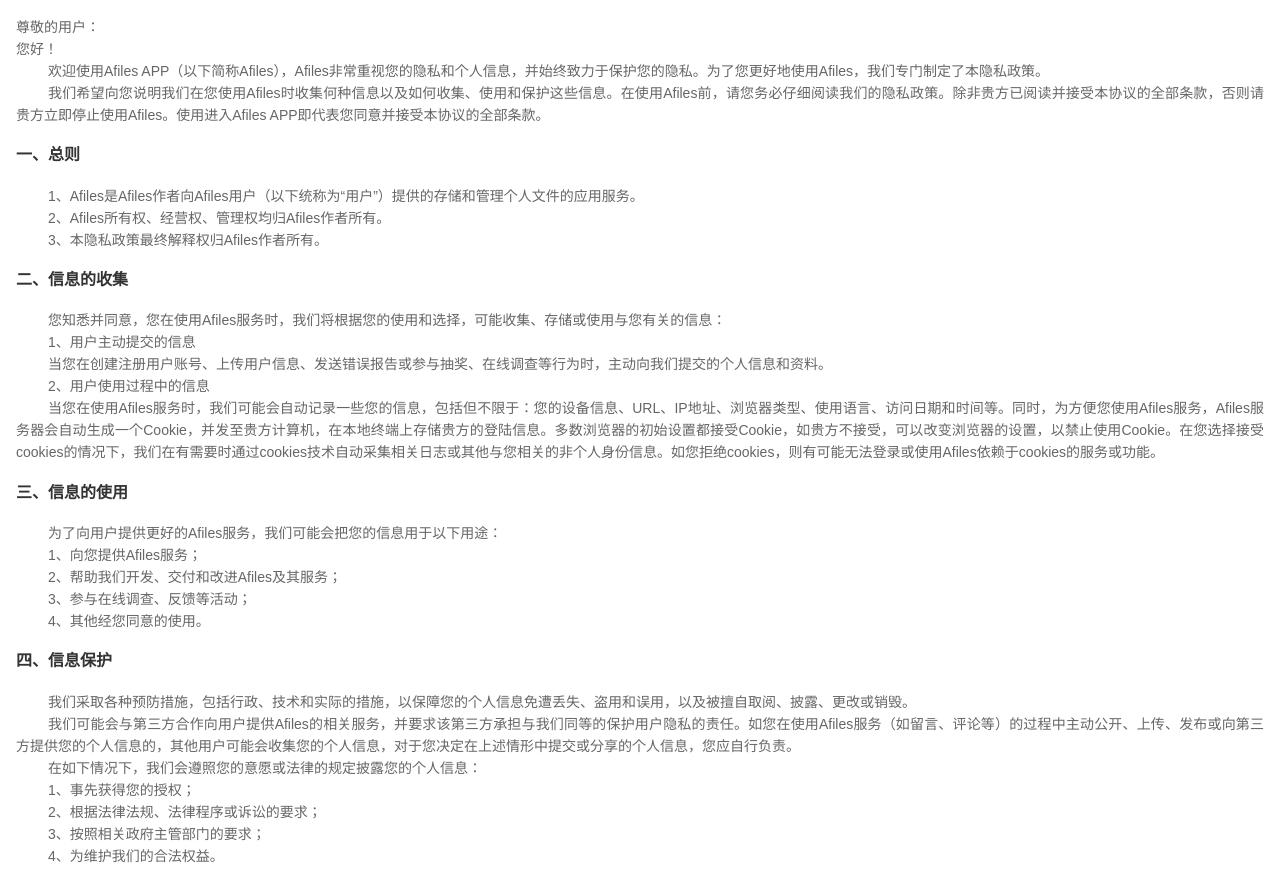
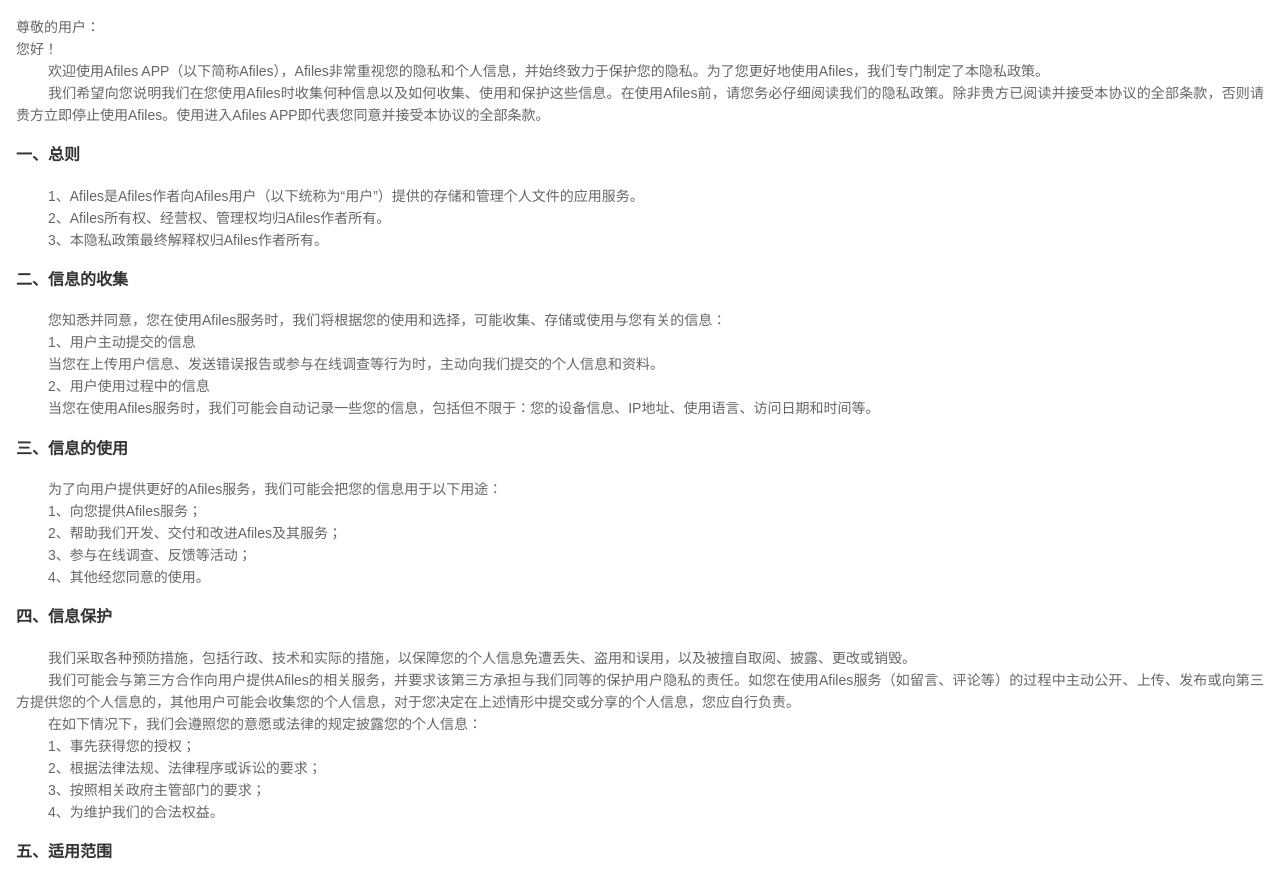
Before and after one commit to Dilrvvr/Afiles, a plain HTML site: page Afiles_Privacy.html in a window 1280 px wide. Shown: the top 870 px of the page. Drawn offline with Linux system fonts and the light colour scheme; a script that the page names is missing.

Commit message:
update privacy

```diff
--- a/Afiles_Privacy.html
+++ b/Afiles_Privacy.html
@@ -128,11 +128,11 @@
         <div class="per_text" style="text-indent:2rem;">您知悉并同意，您在使用Afiles服务时，我们将根据您的使用和选择，可能收集、存储或使用与您有关的信息：
             <div class="per_text" style="text-indent:2rem;">1、用户主动提交的信息
             </div>
-            <div class="per_text" style="text-indent:2rem;">当您在创建注册用户账号、上传用户信息、发送错误报告或参与抽奖、在线调查等行为时，主动向我们提交的个人信息和资料。
+            <div class="per_text" style="text-indent:2rem;">当您在上传用户信息、发送错误报告或参与在线调查等行为时，主动向我们提交的个人信息和资料。
             </div>
             <div class="per_text" style="text-indent:2rem;">2、用户使用过程中的信息
             </div>
-            <div class="per_text" style="text-indent:2rem;">当您在使用Afiles服务时，我们可能会自动记录一些您的信息，包括但不限于：您的设备信息、URL、IP地址、浏览器类型、使用语言、访问日期和时间等。同时，为方便您使用Afiles服务，Afiles服务器会自动生成一个Cookie，并发至贵方计算机，在本地终端上存储贵方的登陆信息。多数浏览器的初始设置都接受Cookie，如贵方不接受，可以改变浏览器的设置，以禁止使用Cookie。在您选择接受cookies的情况下，我们在有需要时通过cookies技术自动采集相关日志或其他与您相关的非个人身份信息。如您拒绝cookies，则有可能无法登录或使用Afiles依赖于cookies的服务或功能。
+            <div class="per_text" style="text-indent:2rem;">当您在使用Afiles服务时，我们可能会自动记录一些您的信息，包括但不限于：您的设备信息、IP地址、使用语言、访问日期和时间等。
             </div>
         </div>
         <div class="per_title">三、信息的使用</div>
```
